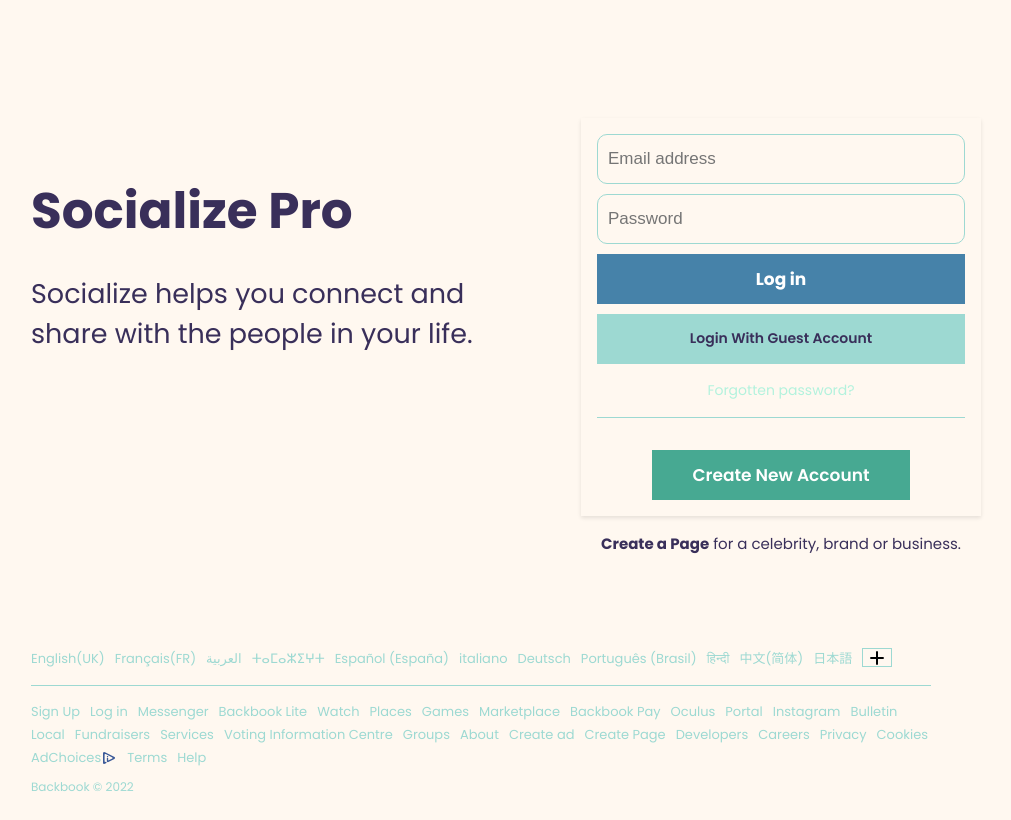
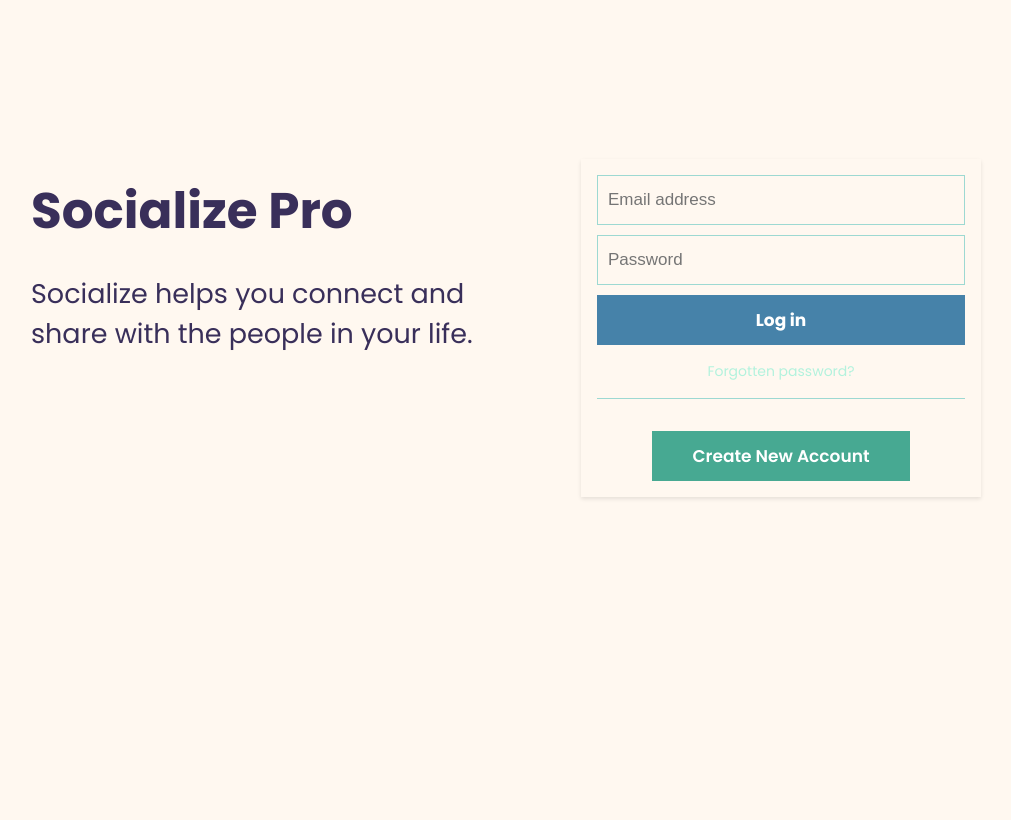
Before and after one commit to kripa2001/socialize-client, a React (Create React App) app: page /login in a window 1280 px wide. Shown: the whole page, without its empty margins (159-1170 px from the left). Built offline with nearby package versions, Linux system fonts and the light colour scheme.

Commit message:
minor changes

```diff
--- a/src/components/header/SearchMenu.module.css
+++ b/src/components/header/SearchMenu.module.css
@@ -16,6 +16,7 @@
   padding: 8px 6px 10px 6px;
   overflow: hidden;
   height: 100%;
+  min-width: 500px;
 }
 
 .search_wrap {
--- a/src/components/input/login/input.module.css
+++ b/src/components/input/login/input.module.css
@@ -5,7 +5,7 @@
 .wrap input {
   background: var(--bg-primary);
   border: 1px solid var(--bg-third);
-  border-radius: 10px;
+  /* border-radius: 10px; */
   color: var(--color-primary);
   font-size: 17px;
   height: 50px;
--- a/src/components/login/LoginForm.jsx
+++ b/src/components/login/LoginForm.jsx
@@ -105,7 +105,7 @@ function LoginForm({ setRenderSignUp }) {
                 <button type="submit" className="btn_blue" disabled={loading}>
                   Log in
                 </button>
-                <button
+                {/* <button
                   style={{ width: "100%", marginTop: "10px" }}
                   className="gray_btn"
                   type="button"
@@ -118,7 +118,7 @@ function LoginForm({ setRenderSignUp }) {
                   }}
                 >
                   Login With Guest Account
-                </button>
+                </button> */}
               </Form>
             )}
           </Formik>
@@ -133,11 +133,11 @@ function LoginForm({ setRenderSignUp }) {
             Create New Account
           </button>
         </Card>
-        <div className={styles.extra}>
+        {/* <div className={styles.extra}>
           <span>
             <b>Create a Page</b> for a celebrity, brand or business.
           </span>
-        </div>
+        </div> */}
       </div>
     </main>
   );
--- a/src/pages/login/index.jsx
+++ b/src/pages/login/index.jsx
@@ -16,7 +16,7 @@ function Login() {
             setRenderSignUp={setRenderSignUp}
           />
         )}
-        <LoginFooter />
+        {/* <LoginFooter /> */}
       </div>
     </div>
   );
```
